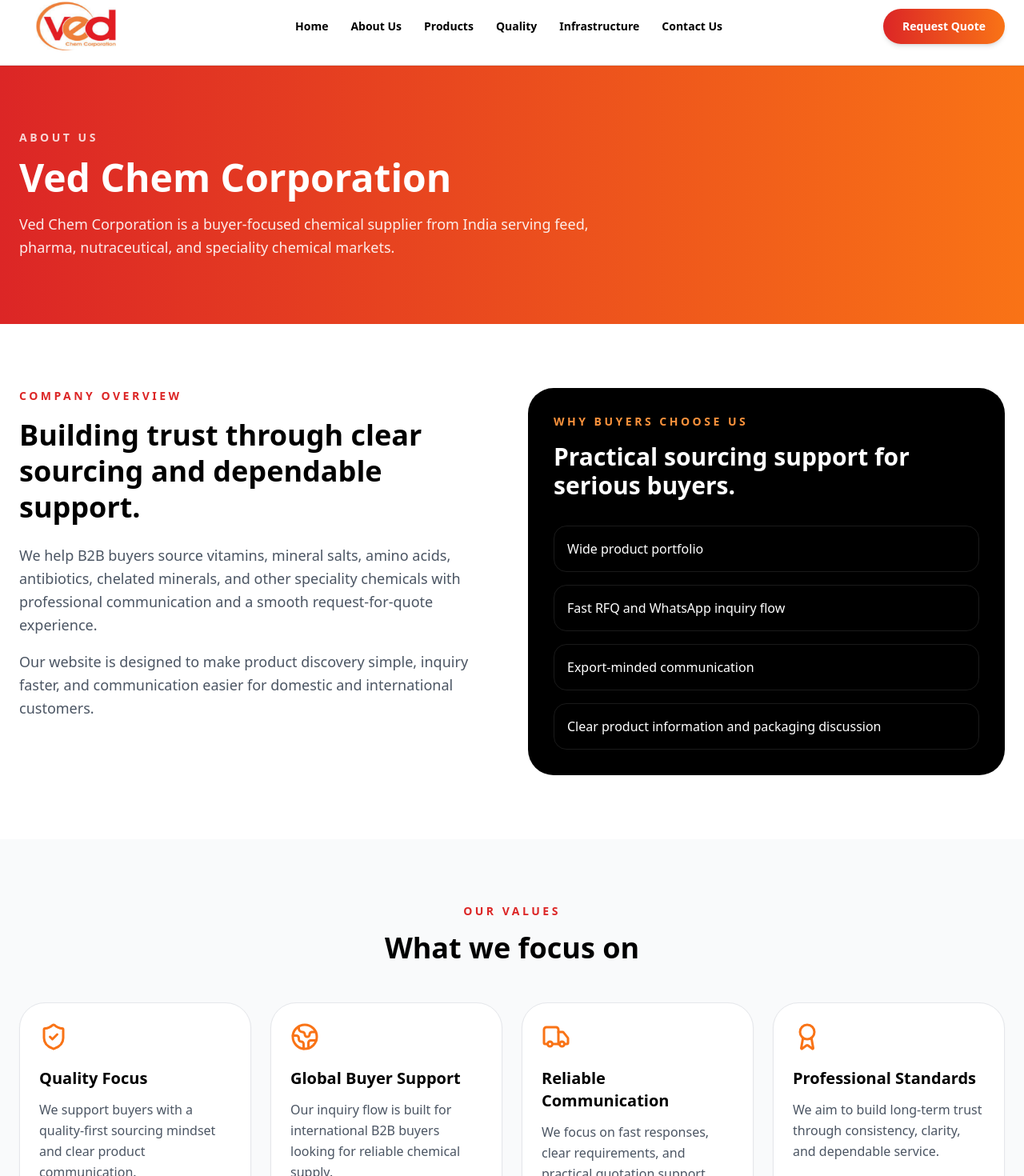
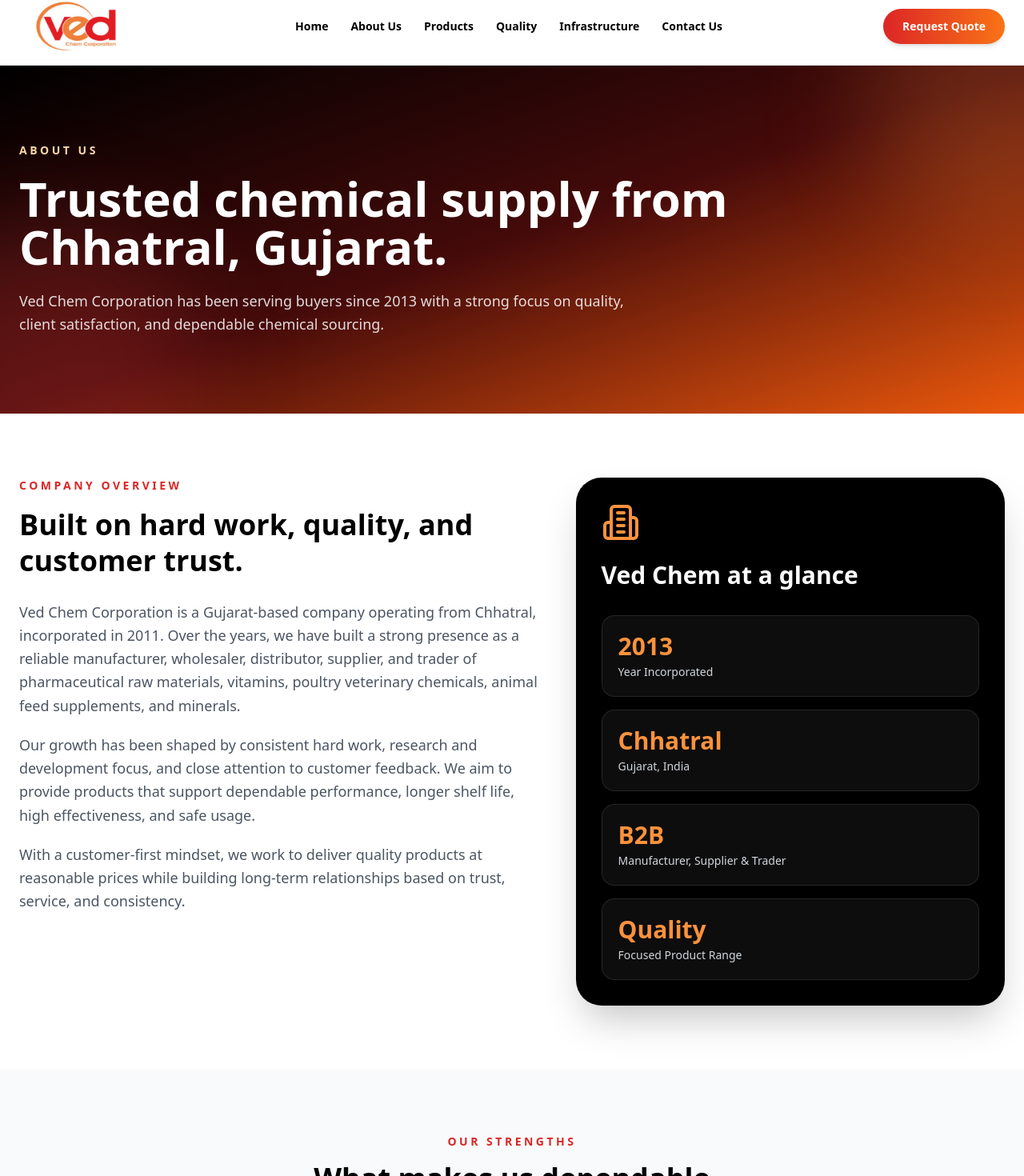
Before and after one commit to patelved3313/vedchem-redesign, a Next.js app: page /en/about in a window 1280 px wide. Shown: the part 51-1521 px from the top of the page at 80% size. Built offline with nearby package versions, Linux system fonts and the light colour scheme.

Commit message:
Update page.tsx

```diff
--- a/app/[locale]/about/page.tsx
+++ b/app/[locale]/about/page.tsx
@@ -1,24 +1,24 @@
-import { Award, Globe2, ShieldCheck, Truck } from 'lucide-react';
+import { Award, Building2, Globe2, ShieldCheck, Truck } from 'lucide-react';
 
 const values = [
   {
     title: 'Quality Focus',
-    text: 'We support buyers with a quality-first sourcing mindset and clear product communication.',
+    text: 'We prioritize consistent quality, safe usage, and dependable product performance.',
     icon: ShieldCheck,
   },
   {
-    title: 'Global Buyer Support',
-    text: 'Our inquiry flow is built for international B2B buyers looking for reliable chemical supply.',
+    title: 'Customer Feedback',
+    text: 'Our growth is driven by client feedback, continuous improvement, and long-term trust.',
     icon: Globe2,
   },
   {
-    title: 'Reliable Communication',
-    text: 'We focus on fast responses, clear requirements, and practical quotation support.',
+    title: 'Reliable Supply',
+    text: 'We support buyers with clear communication, practical sourcing, and quotation support.',
     icon: Truck,
   },
   {
-    title: 'Professional Standards',
-    text: 'We aim to build long-term trust through consistency, clarity, and dependable service.',
+    title: 'Reasonable Pricing',
+    text: 'We aim to deliver quality products at competitive and practical business pricing.',
     icon: Award,
   },
 ];
@@ -26,55 +26,82 @@
 export default function AboutPage() {
   return (
     <main className="bg-white">
-      <section className="bg-gradient-to-r from-red-600 to-orange-500 px-6 py-20 text-white">
-        <div className="mx-auto max-w-7xl">
-          <p className="text-sm font-black uppercase tracking-[0.25em] text-white/80">
+      <section className="relative overflow-hidden bg-gradient-to-br from-black via-red-950 to-orange-600 px-6 py-24 text-white">
+        <div className="absolute right-[-120px] top-[-120px] h-80 w-80 rounded-full bg-orange-400/20 blur-3xl" />
+        <div className="absolute bottom-[-140px] left-[-140px] h-96 w-96 rounded-full bg-red-500/20 blur-3xl" />
+
+        <div className="relative mx-auto max-w-7xl">
+          <p className="text-sm font-black uppercase tracking-[0.25em] text-orange-200">
             About Us
           </p>
-          <h1 className="mt-4 text-5xl font-black">Ved Chem Corporation</h1>
-          <p className="mt-5 max-w-3xl text-lg leading-relaxed text-white/90">
-            Ved Chem Corporation is a buyer-focused chemical supplier from India
-            serving feed, pharma, nutraceutical, and speciality chemical markets.
+
+          <h1 className="mt-5 max-w-4xl text-5xl font-black leading-tight md:text-6xl">
+            Trusted chemical supply from Chhatral, Gujarat.
+          </h1>
+
+          <p className="mt-6 max-w-3xl text-lg leading-relaxed text-white/85">
+            Ved Chem Corporation has been serving buyers since 2013 with a strong
+            focus on quality, client satisfaction, and dependable chemical
+            sourcing.
           </p>
         </div>
       </section>
 
-      <section className="mx-auto grid max-w-7xl gap-10 px-6 py-20 lg:grid-cols-2">
+      <section className="mx-auto grid max-w-7xl gap-10 px-6 py-20 lg:grid-cols-[1.1fr_0.9fr]">
         <div>
           <p className="text-sm font-black uppercase tracking-[0.25em] text-red-600">
             Company Overview
           </p>
+
           <h2 className="mt-4 text-4xl font-black leading-tight text-black">
-            Building trust through clear sourcing and dependable support.
+            Built on hard work, quality, and customer trust.
           </h2>
-          <p className="mt-6 text-lg leading-relaxed text-gray-600">
-            We help B2B buyers source vitamins, mineral salts, amino acids,
-            antibiotics, chelated minerals, and other speciality chemicals with
-            professional communication and a smooth request-for-quote experience.
-          </p>
-          <p className="mt-4 text-lg leading-relaxed text-gray-600">
-            Our website is designed to make product discovery simple, inquiry
-            faster, and communication easier for domestic and international
-            customers.
-          </p>
+
+          <div className="mt-7 space-y-5 text-lg leading-relaxed text-gray-600">
+            <p>
+              Ved Chem Corporation is a Gujarat-based company operating from
+              Chhatral, incorporated in 2011. Over the years, we have built a
+              strong presence as a reliable manufacturer, wholesaler,
+              distributor, supplier, and trader of pharmaceutical raw materials,
+              vitamins, poultry veterinary chemicals, animal feed supplements,
+              and minerals.
+            </p>
+
+            <p>
+              Our growth has been shaped by consistent hard work, research and
+              development focus, and close attention to customer feedback. We aim
+              to provide products that support dependable performance, longer
+              shelf life, high effectiveness, and safe usage.
+            </p>
+
+            <p>
+              With a customer-first mindset, we work to deliver quality products
+              at reasonable prices while building long-term relationships based
+              on trust, service, and consistency.
+            </p>
+          </div>
         </div>
 
-        <div className="rounded-[2rem] bg-black p-8 text-white">
-          <p className="text-sm font-black uppercase tracking-[0.25em] text-orange-400">
-            Why Buyers Choose Us
-          </p>
-          <h3 className="mt-4 text-3xl font-black">
-            Practical sourcing support for serious buyers.
+        <div className="rounded-[2rem] bg-black p-8 text-white shadow-2xl">
+          <Building2 className="h-12 w-12 text-orange-400" />
+
+          <h3 className="mt-6 text-3xl font-black">
+            Ved Chem at a glance
           </h3>
-          <div className="mt-8 space-y-4">
+
+          <div className="mt-8 grid gap-4">
             {[
-              'Wide product portfolio',
-              'Fast RFQ and WhatsApp inquiry flow',
-              'Export-minded communication',
-              'Clear product information and packaging discussion',
-            ].map((item) => (
-              <div key={item} className="rounded-2xl border border-white/10 p-4">
-                {item}
+              ['2013', 'Year Incorporated'],
+              ['Chhatral', 'Gujarat, India'],
+              ['B2B', 'Manufacturer, Supplier & Trader'],
+              ['Quality', 'Focused Product Range'],
+            ].map(([big, small]) => (
+              <div
+                key={big}
+                className="rounded-2xl border border-white/10 bg-white/5 p-5"
+              >
+                <p className="text-3xl font-black text-orange-400">{big}</p>
+                <p className="mt-1 text-sm text-gray-300">{small}</p>
               </div>
             ))}
           </div>
@@ -85,10 +112,11 @@
         <div className="mx-auto max-w-7xl">
           <div className="text-center">
             <p className="text-sm font-black uppercase tracking-[0.25em] text-red-600">
-              Our Values
+              Our Strengths
             </p>
+
             <h2 className="mt-4 text-4xl font-black text-black">
-              What we focus on
+              What makes us dependable
             </h2>
           </div>
 
@@ -99,12 +127,14 @@
               return (
                 <div
                   key={value.title}
-                  className="rounded-[2rem] border bg-white p-6 shadow-sm"
+                  className="rounded-[2rem] border bg-white p-6 shadow-sm transition hover:-translate-y-1 hover:shadow-xl"
                 >
-                  <Icon className="h-9 w-9 text-orange-500" />
-                  <h3 className="mt-5 text-xl font-black text-black">
+                  <Icon className="h-10 w-10 text-orange-500" />
+
+                  <h3 className="mt-6 text-xl font-black text-black">
                     {value.title}
                   </h3>
+
                   <p className="mt-3 leading-relaxed text-gray-600">
                     {value.text}
                   </p>
```
